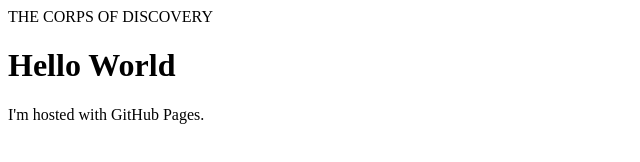
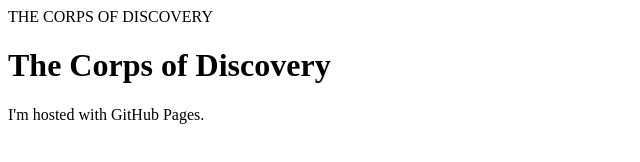
Before and after one commit to jrb6216/jrb6216.github.io, a plain HTML site: page index.html in a window 1280 px wide. Shown: the whole page, without its empty margins (0-640 px from the left). Drawn offline with Linux system fonts and the light colour scheme.

Commit message:
Update index.html

```diff
--- a/index.html
+++ b/index.html
@@ -4,7 +4,7 @@
         </title>THE CORPS OF DISCOVERY</title>
     </head>
     <body>
-        <h1>Hello World</h1>
+        <h1>The Corps of Discovery</h1>
         <p>I'm hosted with GitHub Pages.</p>
     </body>
 </html>
```
